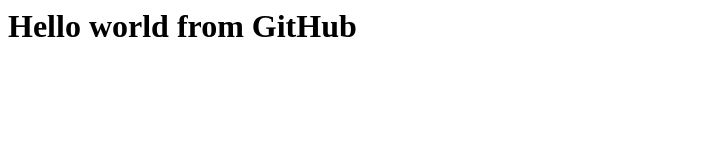
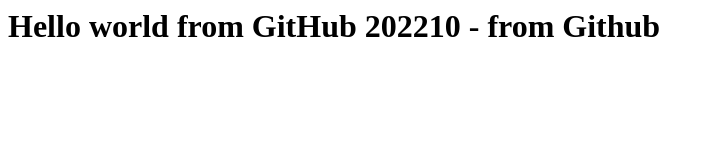
Before and after one commit to takaakisuzuki/serverless-web, a plain HTML site: page webpage/index.html in a window 1280 px wide. Shown: the whole page, without its empty margins (0-714 px from the left). Drawn offline with Linux system fonts and the light colour scheme.

Commit message:
Update index.html

```diff
--- a/webpage/index.html
+++ b/webpage/index.html
@@ -1 +1 @@
-<h1>Hello world from GitHub</h1>
+<h1>Hello world from GitHub 202210 - from Github</h1>
```
